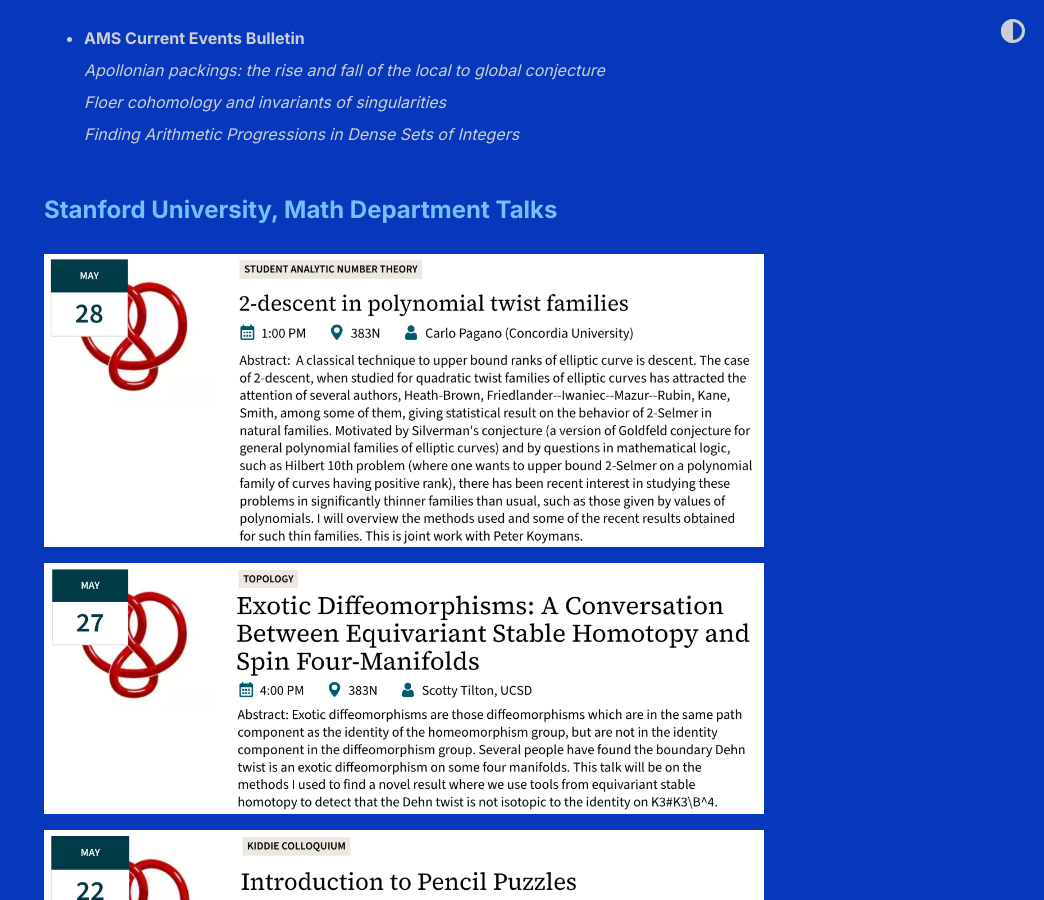
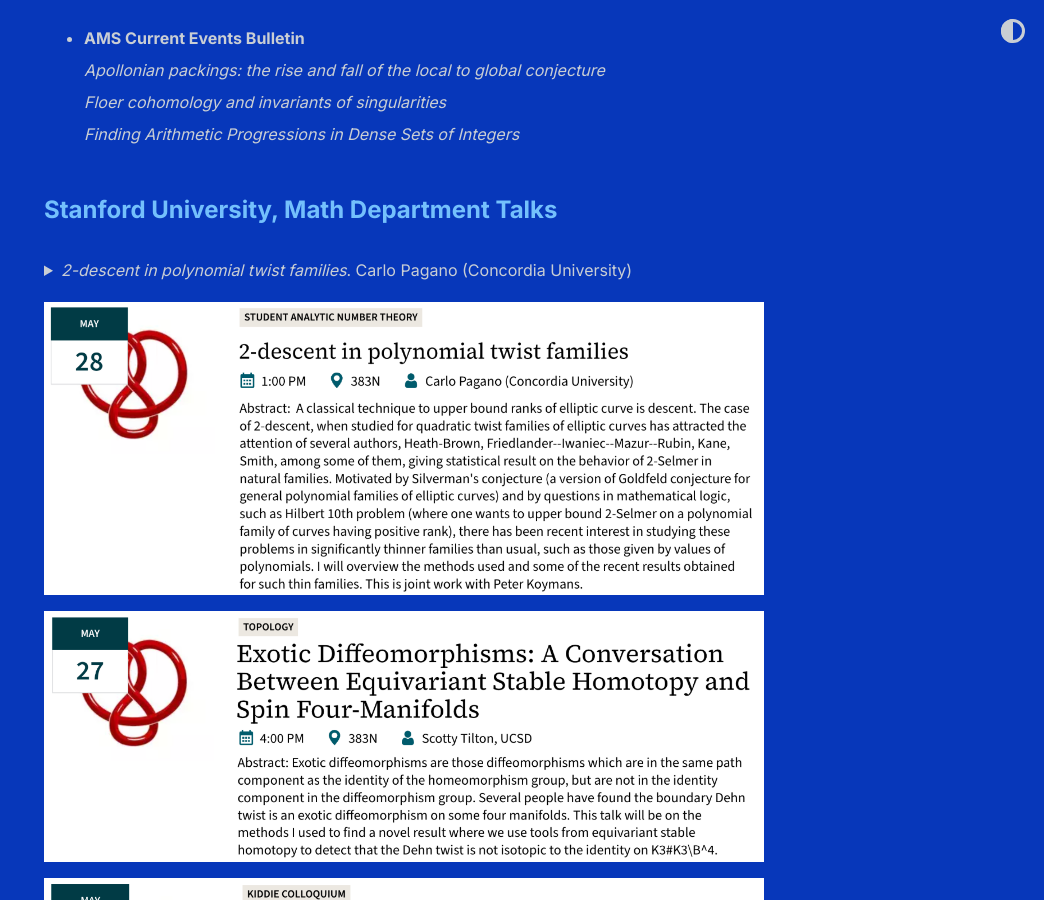
Before and after one commit to shihankanungo/shihankanungo.github.io, a Jekyll site: the page built from math-talks.md, in a window 1280 px wide and 900 px high, scrolled down 2050 px. Shown: the whole window, without its empty margins (236-1280 px from the left). Built offline with Jekyll 4.4.1, drawn with Linux system fonts in a browser that asks for light colours.

Commit message:
Update math-talks.md

```diff
--- a/math-talks.md
+++ b/math-talks.md
@@ -67,6 +67,11 @@ _Finding Arithmetic Progressions in Dense Sets of Integers_
 
 ## Stanford University, Math Department Talks
 
+<details>
+  <summary><i>2-descent in polynomial twist families</i>. Carlo Pagano (Concordia University)</summary>
+  <small><img src="images/05-28.png" alt="May 28"><br></small><br>
+</details>
+
 ![stanford-may-28](images/05-28.png)
 
 ![stanford-may-27](images/05-27.png)
```
